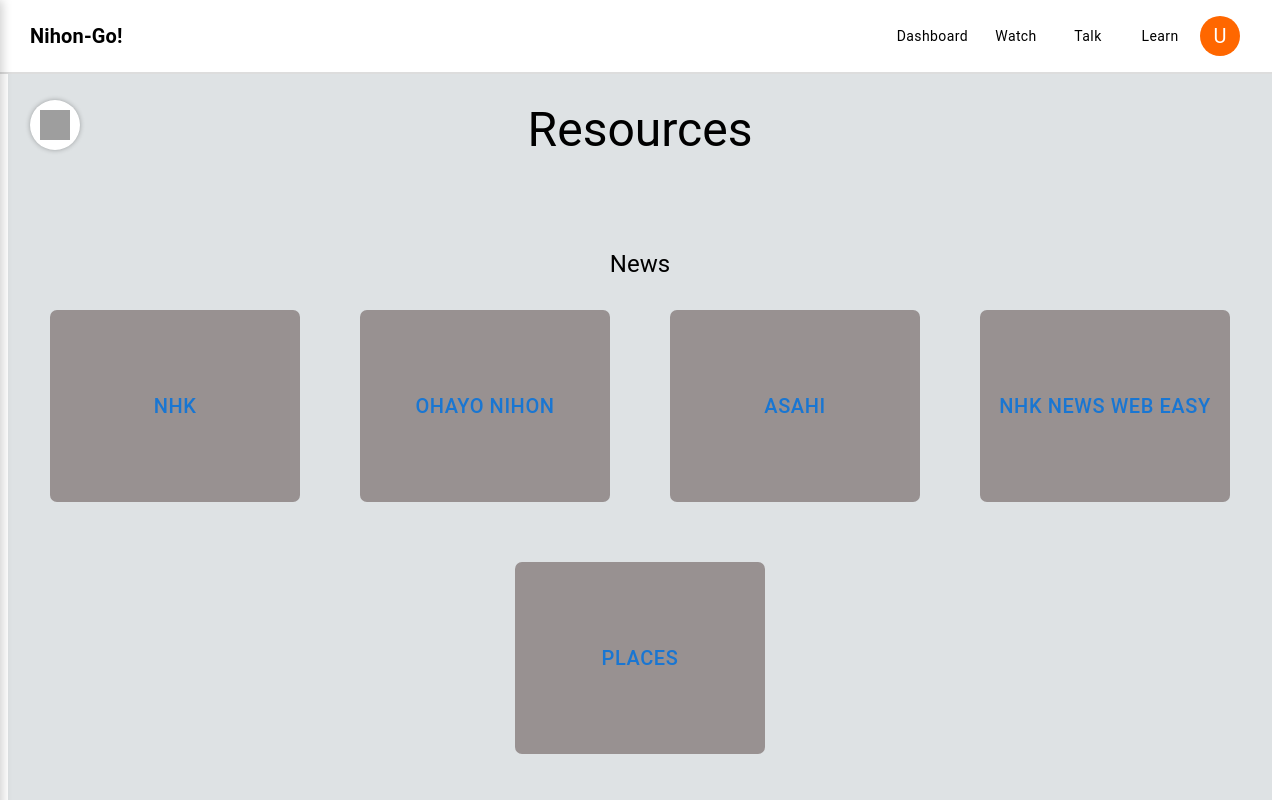
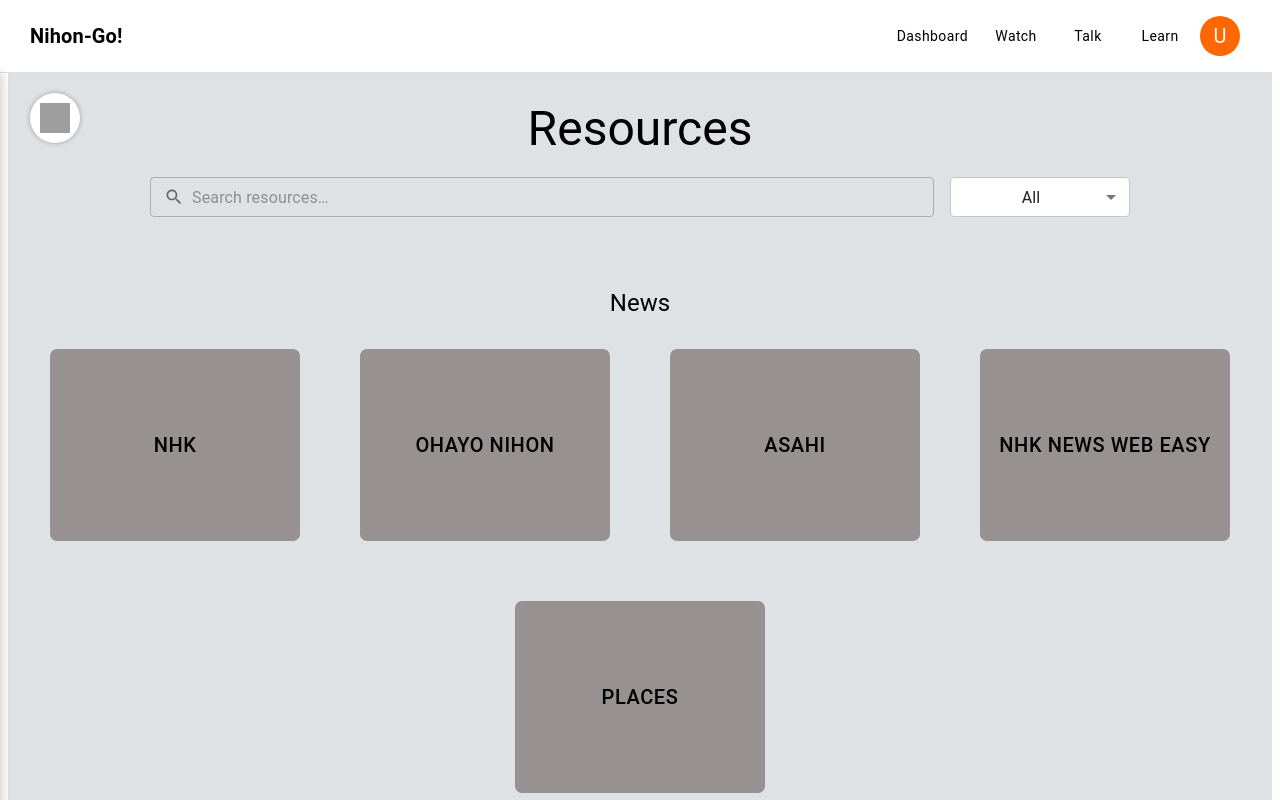
Before and after one commit to Sachi2631/Cornerstone, a React (Create React App) app in the folder client/: page /resources in a window 1280 px wide. Shown: the top 800 px of the page. Built offline with nearby package versions, Linux system fonts and the light colour scheme; grey boxes are pictures that could not be loaded.

Commit message:
Modify Resources and Header

```diff
--- a/client/src/components/Header.tsx
+++ b/client/src/components/Header.tsx
@@ -53,7 +53,7 @@
       alignItems="center"
       px={{ xs: 2, sm: 4 }}
       py={2}
-      borderBottom="2px solid #ddd"
+      borderBottom="1px solid #ddd"
       bgcolor="white"
       position="sticky"
       top={0}
--- a/client/src/components/Menut.tsx
+++ b/client/src/components/Menut.tsx
@@ -1,5 +1,7 @@
 import React, { useState } from 'react';
-import { Link } from 'react-router-dom'; // ✅ import Link
+import { Link } from 'react-router-dom';
+
+const HEADER_HEIGHT = 73; // ← match your Header/AppBar height (56 mobile, 64/72 desktop)
 
 const columnsData: string[][] = [
   ['Stories', 'Gallery', 'Resources', 'Talk'],
@@ -13,7 +15,7 @@
   },
   open: {
     position: 'fixed' as const,
-    top: '100px',
+    top: `${HEADER_HEIGHT + 20}px`, // ← keep the opener below the header
     left: '30px',
     width: '50px',
     height: '50px',
@@ -44,13 +46,13 @@
     display: 'flex',
     flexDirection: 'row' as const,
     width: '290px',
-    height: '100vh',
+    height: `calc(100vh - ${HEADER_HEIGHT}px)`, // ← don’t go behind the header
     transition: 'transform 0.3s ease',
     position: 'fixed' as const,
-    top: 0,
+    top: `${HEADER_HEIGHT}px`, // ← start *below* the header
     left: 0,
-    zIndex: 999,
-    paddingTop: '60px',
+    zIndex: 999, // if your Header uses MUI AppBar (zIndex ~1100), this will sit under it visually
+    paddingTop: '20px',
     boxShadow: '2px 0 10px rgba(0,0,0,0.2)',
     overflowY: 'auto' as const
   },
@@ -117,7 +119,6 @@
                   </Link>
                 );
               }
-
               if (title === 'Resources') {
                 return (
                   <Link to="/resources" key={itemIndex} style={{ textDecoration: 'none', color: 'inherit' }}>
@@ -125,7 +126,6 @@
                   </Link>
                 );
               }
-
               if (title === 'Stories') {
                 return (
                   <Link to="/stories" key={itemIndex} style={{ textDecoration: 'none', color: 'inherit' }}>
@@ -133,7 +133,6 @@
                   </Link>
                 );
               }
-
               if (title === 'Gallery') {
                 return (
                   <Link to="/gallery" key={itemIndex} style={{ textDecoration: 'none', color: 'inherit' }}>
@@ -141,7 +140,6 @@
                   </Link>
                 );
               }
-
               if (title === 'Games') {
                 return (
                   <Link to="/games" key={itemIndex} style={{ textDecoration: 'none', color: 'inherit' }}>
@@ -149,7 +147,6 @@
                   </Link>
                 );
               }
-
               if (title === 'Watch') {
                 return (
                   <Link to="/watch" key={itemIndex} style={{ textDecoration: 'none', color: 'inherit' }}>
@@ -157,7 +154,6 @@
                   </Link>
                 );
               }
-
               if (title === 'Talk') {
                 return (
                   <Link to="/talk" key={itemIndex} style={{ textDecoration: 'none', color: 'inherit' }}>
--- a/client/src/pages/Resources.tsx
+++ b/client/src/pages/Resources.tsx
@@ -1,9 +1,20 @@
-import React, { useState, useRef, useEffect } from 'react';
-import { Box, Typography, Button } from '@mui/material';
+import React, { useMemo, useState } from 'react';
+import {
+  Box,
+  Typography,
+  Button,
+  TextField,
+  Select,
+  MenuItem,
+  InputAdornment,
+  IconButton,
+} from '@mui/material';
+import SearchIcon from '@mui/icons-material/Search';
+import ClearIcon from '@mui/icons-material/Clear';
 import Bart from '../components/Menut'; // ✅ Your hamburger menu
 
 const Resources = (): React.ReactElement => {
-  const categories = {
+  const categories: Record<string, string[]> = {
     News: ['NHK', 'Ohayo Nihon', 'Asahi', 'NHK News Web Easy', 'Places'],
     Textbooks: ['Genki', 'Japanese for Busy People', 'Random'],
     Videos: ['NHK for School', 'Youtube channel', 'Doraemon', 'Some youtube'],
@@ -14,17 +25,21 @@
     Reading: ['Ame nimo makezu', 'Book 2', 'Poem 3'],
   };
 
+  const [q, setQ] = useState('');
+  const [cat, setCat] = useState<'All' | string>('All');
+
   const styles = {
     body: {
       textAlign: 'center' as const,
       backgroundColor: '#dee2e4',
       minHeight: '100vh',
       paddingBottom: '50px',
+      position: 'relative' as const,
     },
     menu: {
       display: 'flex',
       flexDirection: 'column' as const,
-      marginTop: '50px',
+      marginTop: '30px',
     },
     row: {
       display: 'flex',
@@ -42,30 +57,121 @@
       border: 'none',
       fontSize: '20px',
       cursor: 'pointer',
+      color: '#000',
+    },
+    topBar: {
+      width: '100%',
+      maxWidth: 980,
+      margin: '20px auto 0',
+      display: 'flex',
+      alignItems: 'center',
+      gap: 2,
+      px: 2,
     },
   };
 
+  const categoryNames = useMemo(
+    () => ['All', ...Object.keys(categories)],
+    [categories]
+  );
+
+  const filtered = useMemo(() => {
+    const ql = q.trim().toLowerCase();
+    const sourceEntries =
+      cat === 'All'
+        ? Object.entries(categories)
+        : Object.entries(categories).filter(([name]) => name === cat);
+
+    const result: Array<[string, string[]]> = sourceEntries
+      .map<[string, string[]]>(([section, items]) => {
+        if (!ql) return [section, items];
+        const match = items.filter((it) => it.toLowerCase().includes(ql));
+        return [section, match];
+      })
+      .filter(([, items]) => items.length > 0);
+
+    return result;
+  }, [q, cat, categories]);
+
+  const hasResults = filtered.length > 0;
+
   return (
     <Box sx={styles.body}>
-
       <Box sx={{ position: 'absolute', top: 20, left: 20, zIndex: 10 }}>
         <Bart />
       </Box>
-      <Typography variant="h3" sx={{ paddingTop: '30px' }}>Resources</Typography>
+
+      <Typography variant="h3" sx={{ paddingTop: '30px' }}>
+        Resources
+      </Typography>
+
+      {/* One-liner: Search + Category filter (side by side) */}
+      <Box sx={styles.topBar as any}>
+        <TextField
+          fullWidth
+          size="small"
+          placeholder="Search resources…"
+          value={q}
+          onChange={(e) => setQ(e.target.value)}
+          InputProps={{
+            startAdornment: (
+              <InputAdornment position="start">
+                <SearchIcon fontSize="small" />
+              </InputAdornment>
+            ),
+            endAdornment: q ? (
+              <InputAdornment position="end">
+                <IconButton
+                  size="small"
+                  aria-label="clear search"
+                  onClick={() => setQ('')}
+                >
+                  <ClearIcon fontSize="small" />
+                </IconButton>
+              </InputAdornment>
+            ) : null,
+          }}
+        />
+        <Select
+          size="small"
+          value={cat}
+          onChange={(e) => setCat(e.target.value)}
+          sx={{ minWidth: 180, bgcolor: 'white' }}
+        >
+          {categoryNames.map((name) => (
+            <MenuItem key={name} value={name}>
+              {name}
+            </MenuItem>
+          ))}
+        </Select>
+      </Box>
 
       <Box sx={styles.menu}>
-        {Object.entries(categories).map(([section, items]) => (
+        {hasResults ? (
+          filtered.map(([section, items]) => (
             <React.Fragment key={section}>
-            <Typography variant="h5" sx={{ marginTop: '40px' }}>{section}</Typography>
+              <Typography variant="h5" sx={{ marginTop: '40px' }}>
+                {section}
+              </Typography>
               <Box sx={styles.row}>
                 {items.map((item, idx) => (
-                <Button key={idx} sx={styles.box}>
+                  <Button key={`${section}-${idx}`} sx={styles.box}>
                     {item}
                   </Button>
                 ))}
               </Box>
             </React.Fragment>
-        ))}
+          ))
+        ) : (
+          <Box sx={{ mt: 6 }}>
+            <Typography variant="h6" color="text.secondary">
+              No results found.
+            </Typography>
+            <Typography variant="body2" color="text.secondary">
+              Try a different search or category.
+            </Typography>
+          </Box>
+        )}
       </Box>
     </Box>
   );
```
Lines whose indentation alone changed are shown as unchanged.
